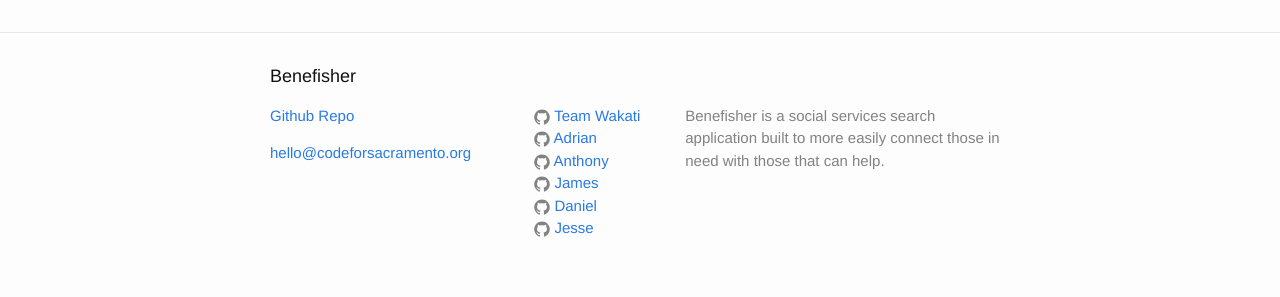
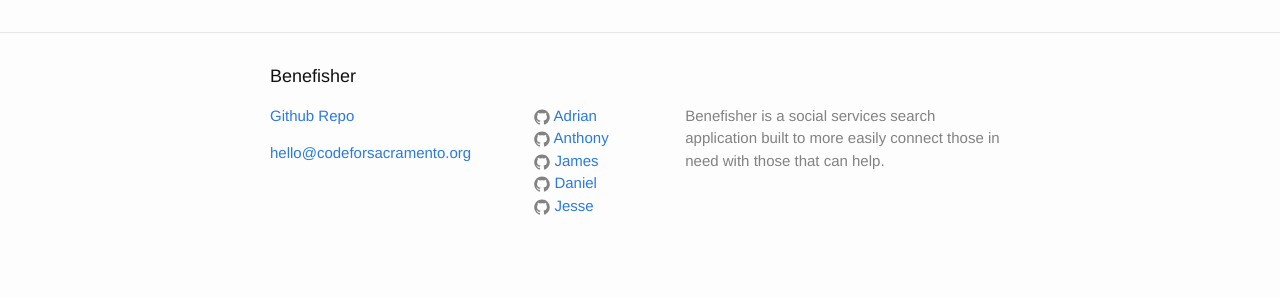
Before and after one commit to code4sac/benefisher, a Jekyll site: the page built from index.html, in a window 1280 px wide. Shown: the part 672-969 px from the top of the page. Built offline with Jekyll 4.4.1, drawn with Linux system fonts in a browser that asks for light colours; grey boxes are pictures that could not be loaded.

Commit message:
Update _config.yml

```diff
--- a/_config.yml
+++ b/_config.yml
@@ -7,7 +7,6 @@ description: > # this means to ignore newlines until "baseurl:"
 baseurl: "/benefisher"
 url: "https://wakati.github.io"
 members:
-  Team Wakati: wakati
   Adrian : Terrell707
   Anthony : Anthoknee
   James : mrjamesdoan
```
